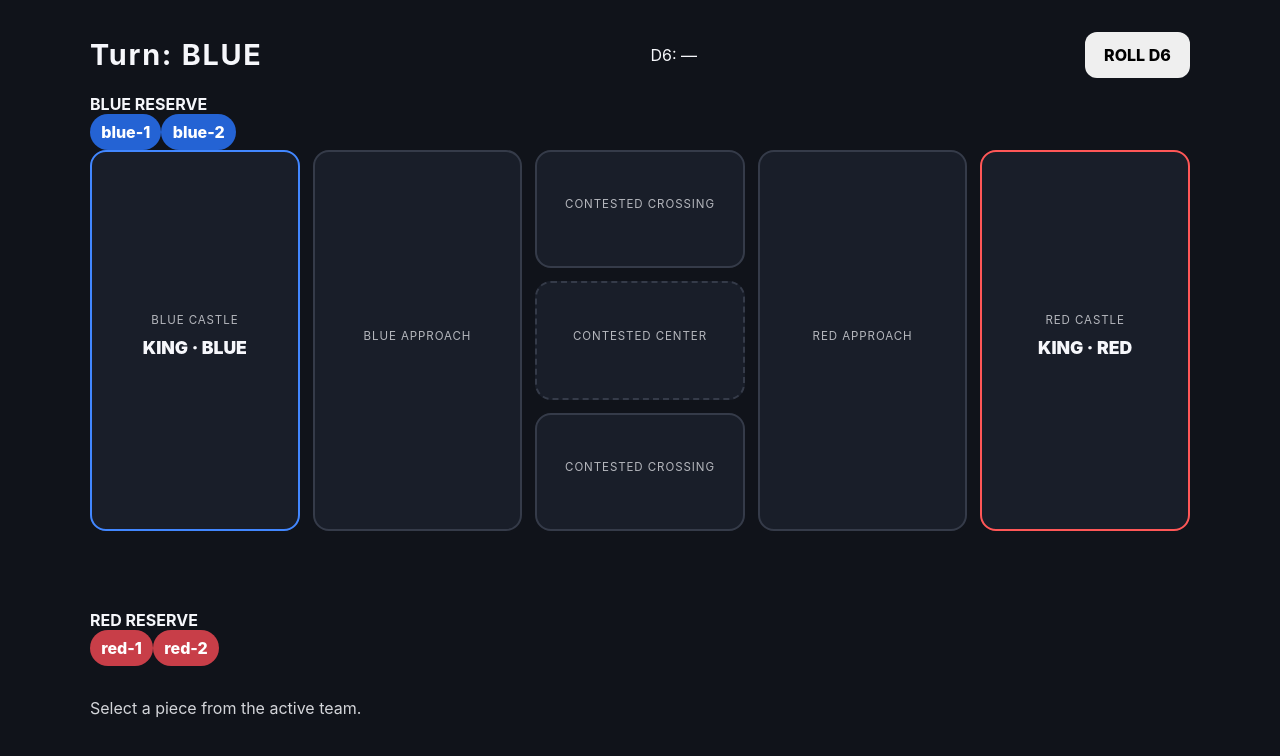
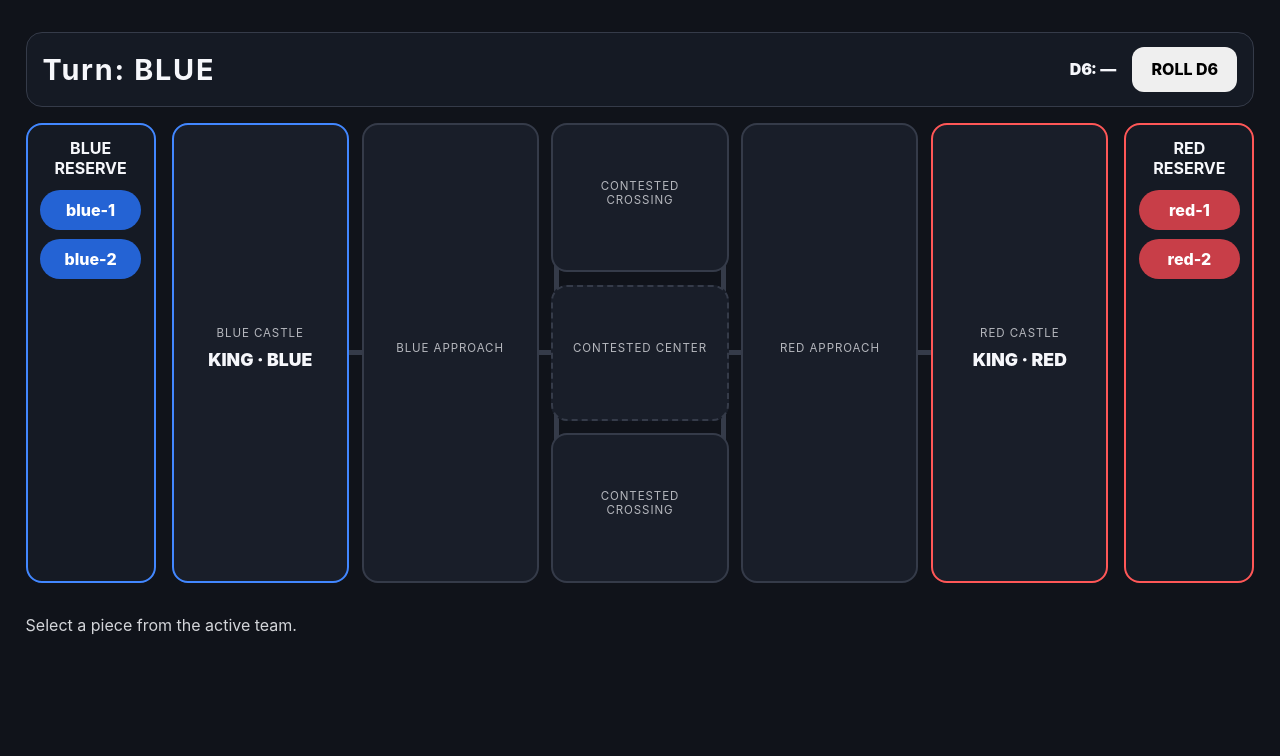
Before and after one commit to tehknesolutions/qworlox-game, a website with bundled scripts: page index.html in a window 1280 px wide. Built offline with nearby package versions, Linux system fonts and the light colour scheme.

Commit message:
feat: clarify reserves selection die and board routes

```diff
--- a/game/ui/playable.css
+++ b/game/ui/playable.css
@@ -1,96 +1,41 @@
 * { box-sizing: border-box; }
-body {
-  margin: 0;
-  min-height: 100vh;
-  font-family: Inter, system-ui, sans-serif;
-  background: #10131a;
-  color: #f6f7fb;
-}
+body { margin: 0; min-height: 100vh; font-family: Inter, system-ui, sans-serif; background: #10131a; color: #f6f7fb; }
 button { font: inherit; }
-.qworlox-shell { width: min(1100px, 94vw); margin: 0 auto; padding: 2rem 0; }
-.qworlox-hud {
-  display: flex;
-  align-items: center;
-  justify-content: space-between;
-  gap: 1rem;
-  margin-bottom: 1rem;
-}
+.qworlox-shell { width: min(1240px, 96vw); margin: 0 auto; padding: 2rem 0; }
+.qworlox-hud { display: grid; grid-template-columns: 1fr auto auto; align-items: center; gap: 1rem; margin-bottom: 1rem; padding: .85rem 1rem; border: 1px solid #353b49; border-radius: 1rem; background: #151a24; }
 .qworlox-turn { font-size: clamp(1.15rem, 3vw, 1.8rem); letter-spacing: .06em; }
-[data-action="roll"] {
-  border: 0;
-  border-radius: .75rem;
-  padding: .8rem 1.2rem;
-  font-weight: 800;
-  cursor: pointer;
-}
+.qworlox-roll-state { display: flex; gap: .75rem; align-items: center; font-weight: 900; font-variant-numeric: tabular-nums; }
+.qworlox-steps { padding: .3rem .55rem; border: 1px solid #f4d35e; border-radius: 999px; }
+[data-action="roll"] { border: 0; border-radius: .75rem; padding: .8rem 1.2rem; font-weight: 800; cursor: pointer; }
 [data-action="roll"]:disabled { opacity: .45; cursor: not-allowed; }
-.qworlox-board {
-  display: grid;
-  grid-template-columns: repeat(5, minmax(120px, 1fr));
-  grid-template-areas:
-    "blueking blueapproach north redapproach redking"
-    "blueking blueapproach center redapproach redking"
-    "blueking blueapproach south redapproach redking";
-  gap: .8rem;
-  min-height: 460px;
-  align-items: stretch;
-}
-.qworlox-node {
-  border: 2px solid #353b49;
-  border-radius: 1rem;
-  padding: .8rem;
-  background: #191e29;
-  display: flex;
-  flex-direction: column;
-  justify-content: center;
-  gap: .6rem;
-  text-align: center;
-  transition: transform .15s ease, border-color .15s ease;
-}
-[data-node-id="blue-king"] { grid-area: blueking; }
+.qworlox-arena { display: grid; grid-template-columns: 130px minmax(0, 1fr) 130px; gap: 1rem; align-items: stretch; }
+.qworlox-reserve { border: 2px solid #353b49; border-radius: 1rem; padding: .8rem; display: flex; flex-direction: column; gap: .8rem; text-align: center; background: #151a24; }
+.qworlox-reserve > div { display: flex; flex-direction: column; gap: .55rem; }
+.qworlox-reserve--blue { border-color: #4287ff; }
+.qworlox-reserve--red { border-color: #ff5757; }
+.qworlox-board { position: relative; isolation: isolate; display: grid; grid-template-columns: repeat(5, minmax(110px, 1fr)); grid-template-areas: "blueking blueapproach north redapproach redking" "blueking blueapproach center redapproach redking" "blueking blueapproach south redapproach redking"; gap: .8rem; min-height: 460px; align-items: stretch; }
+.qworlox-route-layer { position: absolute; z-index: -1; inset: 10% 4%; background: linear-gradient(90deg, transparent 0 8%, #353b49 8% 92%, transparent 92%) center / 100% 5px no-repeat; pointer-events: none; }
+.qworlox-route-layer::before, .qworlox-route-layer::after { content: ""; position: absolute; left: 40%; right: 40%; height: 38%; border-left: 5px solid #353b49; border-right: 5px solid #353b49; }
+.qworlox-route-layer::before { top: 12%; border-top: 5px solid #353b49; border-radius: 1.2rem 1.2rem 0 0; }
+.qworlox-route-layer::after { bottom: 12%; border-bottom: 5px solid #353b49; border-radius: 0 0 1.2rem 1.2rem; }
+.qworlox-node { border: 2px solid #353b49; border-radius: 1rem; padding: .8rem; background: #191e29; display: flex; flex-direction: column; justify-content: center; gap: .6rem; text-align: center; transition: transform .15s ease, border-color .15s ease, box-shadow .15s ease; }
+[data-node-id="blue-king"] { grid-area: blueking; border-color: #4287ff; }
 [data-node-id="blue-approach"] { grid-area: blueapproach; }
 [data-node-id="north-crossing"] { grid-area: north; }
-[data-node-id="center"] { grid-area: center; }
+[data-node-id="center"] { grid-area: center; border-style: dashed; }
 [data-node-id="south-crossing"] { grid-area: south; }
 [data-node-id="red-approach"] { grid-area: redapproach; }
-[data-node-id="red-king"] { grid-area: redking; }
-[data-node-id="blue-king"] { border-color: #4287ff; }
-[data-node-id="red-king"] { border-color: #ff5757; }
-[data-node-id="center"] { border-style: dashed; }
-[data-legal-choice="true"] {
-  border-color: #f4d35e;
-  cursor: pointer;
-  transform: translateY(-3px);
-  box-shadow: 0 0 0 3px rgba(244, 211, 94, .18);
-}
+[data-node-id="red-king"] { grid-area: redking; border-color: #ff5757; }
+[data-legal-choice="true"] { border-color: #f4d35e; cursor: pointer; transform: translateY(-3px); box-shadow: 0 0 0 3px rgba(244, 211, 94, .18), 0 10px 30px rgba(0,0,0,.25); }
 .qworlox-node__region { font-size: .72rem; opacity: .7; letter-spacing: .08em; }
 .qworlox-king { font-size: 1.1rem; font-weight: 900; }
 .qworlox-node__pieces { display: flex; flex-wrap: wrap; justify-content: center; gap: .4rem; }
-.qworlox-piece {
-  border: 0;
-  border-radius: 999px;
-  padding: .5rem .7rem;
-  color: white;
-  cursor: pointer;
-  font-weight: 800;
-}
+.qworlox-piece { border: 2px solid transparent; border-radius: 999px; padding: .5rem .7rem; color: white; cursor: pointer; font-weight: 800; transition: transform .15s ease, box-shadow .15s ease; }
 .qworlox-piece--blue { background: #2463d4; }
 .qworlox-piece--red { background: #c83e48; }
-.qworlox-victory {
-  margin-bottom: 1rem;
-  padding: 1rem;
-  border: 2px solid #f4d35e;
-  border-radius: 1rem;
-  text-align: center;
-  font-size: clamp(1.3rem, 4vw, 2.4rem);
-  font-weight: 900;
-}
-.qworlox-message { width: min(1100px, 94vw); margin: 0 auto 2rem; opacity: .85; }
-@media (max-width: 760px) {
-  .qworlox-board {
-    grid-template-columns: 1fr;
-    grid-template-areas: "blueking" "blueapproach" "north" "center" "south" "redapproach" "redking";
-    min-height: auto;
-  }
-  .qworlox-node { min-height: 110px; }
-}
+.qworlox-piece[data-selected="true"] { border-color: #f4d35e; transform: scale(1.08); box-shadow: 0 0 0 4px rgba(244,211,94,.22); }
+.qworlox-victory { margin-bottom: 1rem; padding: 1rem; border: 2px solid #f4d35e; border-radius: 1rem; text-align: center; font-size: clamp(1.3rem, 4vw, 2.4rem); font-weight: 900; animation: victory-pop .35s ease-out both; }
+@keyframes victory-pop { from { transform: scale(.96); opacity: .4; } to { transform: scale(1); opacity: 1; } }
+.qworlox-message { width: min(1240px, 96vw); margin: 0 auto 2rem; opacity: .85; }
+@media (max-width: 900px) { .qworlox-arena { grid-template-columns: 1fr; } .qworlox-reserve { min-height: auto; } .qworlox-reserve > div { flex-direction: row; flex-wrap: wrap; justify-content: center; } }
+@media (max-width: 760px) { .qworlox-hud { grid-template-columns: 1fr auto; } .qworlox-roll-state { grid-column: 1 / -1; grid-row: 2; } .qworlox-board { grid-template-columns: 1fr; grid-template-areas: "blueking" "blueapproach" "north" "center" "south" "redapproach" "redking"; min-height: auto; } .qworlox-route-layer { display: none; } .qworlox-node { min-height: 110px; } }
```
